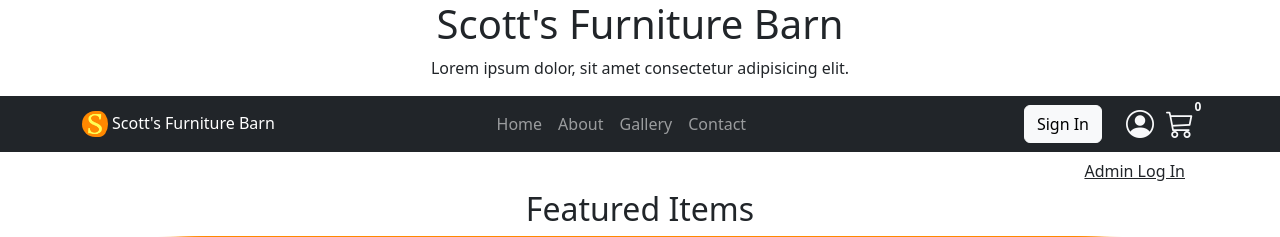
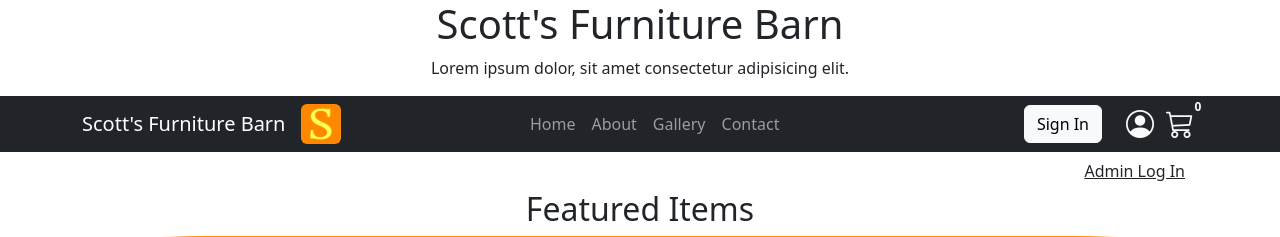
Before and after one commit to Khendry2020/SWDV280, a PHP site: page / in a window 1280 px wide. Shown: the top 237 px of the page. Run offline with PHP 8.4, Linux system fonts and the light colour scheme; data that the repository does not hold is empty.

Commit message:
reupdate

```diff
--- a/modules/header.php
+++ b/modules/header.php
@@ -2,7 +2,12 @@
     <!-- Navigation -->
     <nav class="navbar navbar-expand-md bg-dark navbar-dark ">
         <div class="container">
-            <a class="navbar-brand fs-6" href="#"><img src="../favicon/android-chrome-192x192.png" alt="Furniture Logo" style="width:30px;" class="rounded-pill pe-1">Scott's Furniture Barn</a>
+		<div id="headerBrandname">
+				<a class="navbar-brand" href="index.php">Scott's Furniture Barn</a>
+			</div>
+			<div id="headerImg">
+			<a class="navbar-brand" href="index.php"><img src="./favicon/apple-touch-icon.png" alt="" class="img-fluid rounded" width="40px"></a>
+			</div>
             <button class="navbar-toggler" type="button" data-bs-toggle="collapse" data-bs-target="#navbarResponsive">
                 <span class="navbar-toggler-icon"></span>
             </button>
```
Also changed, not shown: styles/styles.css (+4 -3 lines).
